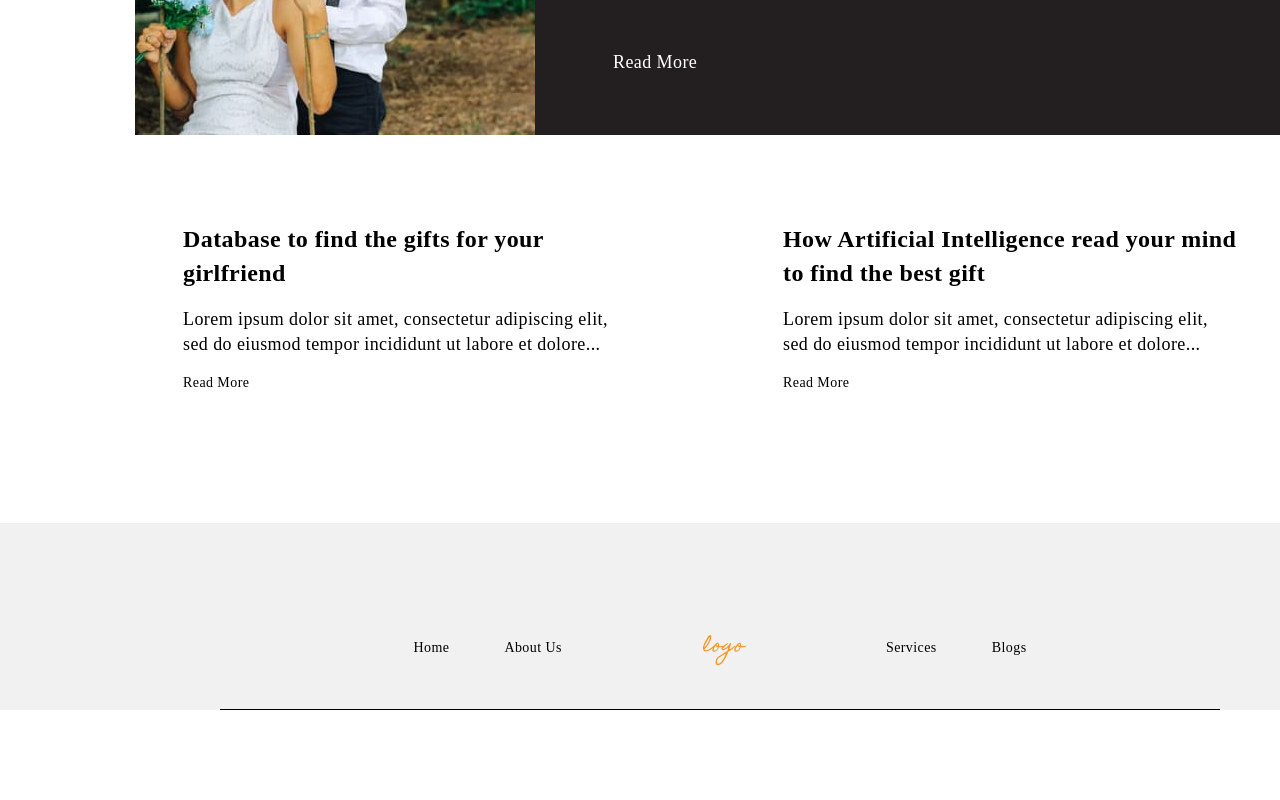
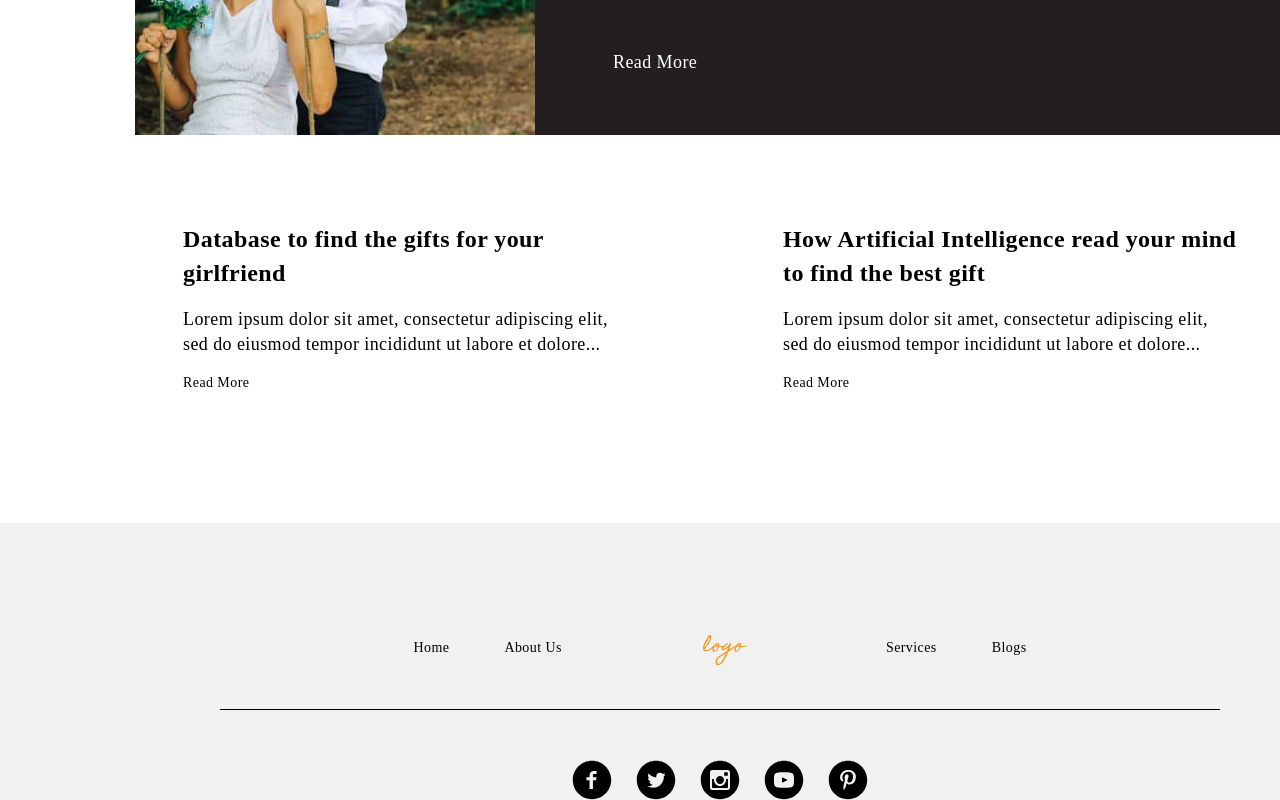
Before and after one commit to DarkArtyom/Practice-Gifts, a plain HTML site: page index.html in a window 1280 px wide. Shown: the part 2952-3752 px from the top of the page. Before the commit the page ends 3662 px from the top, so only its background shows below. Drawn offline with Linux system fonts and the light colour scheme.

Commit message:
soc done

```diff
--- a/index.html
+++ b/index.html
@@ -268,19 +268,39 @@
         <div class="soc">
           <ul class="soc_list list" list>
             <li class="soc_item">
-              <a href=""></a>
+              <a href="" class="soc_link link">
+                <svg class="soc_icon">
+                  <use href="./images/symbol-defs.svg#icon-facebook"></use>
+                </svg>
+              </a>
             </li>
             <li class="soc_item">
-              <a href=""></a>
+              <a href="" class="soc_link link">
+                <svg class="soc_icon">
+                  <use href="./images/symbol-defs.svg#icon-twitter"></use>
+                </svg>
+              </a>
             </li>
             <li class="soc_item">
-              <a href=""></a>
+              <a href="" class="soc_link link">
+                <svg class="soc_icon">
+                  <use href="./images/symbol-defs.svg#icon-instagram"></use>
+                </svg>
+              </a>
             </li>
             <li class="soc_item">
-              <a href=""></a>
+              <a href="" class="soc_link link">
+                <svg class="soc_icon">
+                  <use href="./images/symbol-defs.svg#icon-youtube"></use>
+                </svg>
+              </a>
             </li>
             <li class="soc_item">
-              <a href=""></a>
+              <a href="" class="soc_link link">
+                <svg class="soc_icon">
+                  <use href="./images/symbol-defs.svg#icon-pinterest"></use>
+                </svg>
+              </a>
             </li>
           </ul>
         </div>
--- a/sass/layout/_footer.scss
+++ b/sass/layout/_footer.scss
@@ -57,3 +57,33 @@
     color: var(--header-button-color);
   }
 }
+
+// footer soc-------
+
+.soc_list {
+  display: flex;
+  // align-items: center;
+  justify-content: center;
+}
+
+.soc_item {
+  width: 40px;
+  height: 40px;
+  background-color: transparent;
+  border-radius: 50%;
+  margin-right: 24px;
+  margin-top: 50px;
+  &:last-child {
+    margin-right: 0;
+  }
+}
+
+.soc_link {
+  display: flex;
+  align-items: center;
+  justify-content: center;
+  .soc_icon {
+    width: 40px;
+    height: 40px;
+  }
+}
```
Also changed, not shown: css/main.css, css/main.min.css, images/symbol-defs.svg (added), 2 other files.
